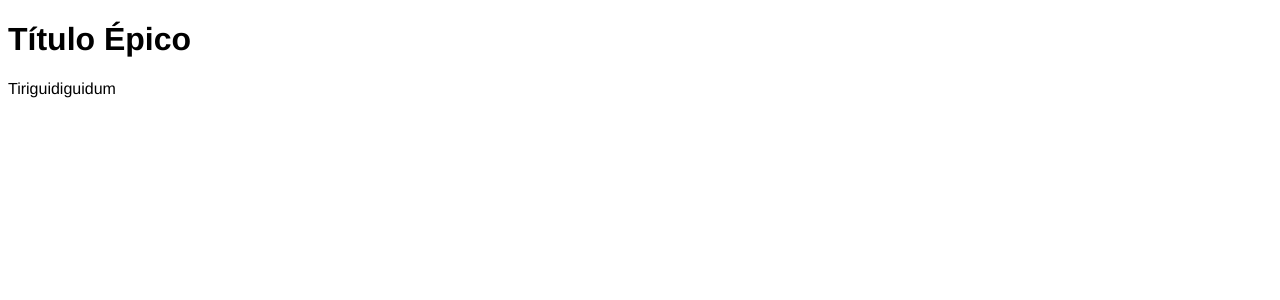
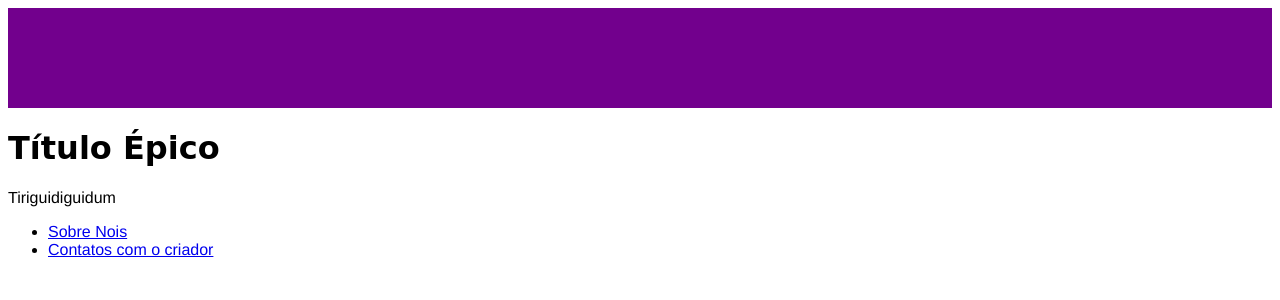
Before and after one commit to MateusGa/Projeto_la_sla, a Django app: template Projeto_la_sla/site_legal_e_bacana/templates/site_legal_e_bacana/inicio.html in a window 1280 px wide. Shown: the top 300 px of the page. Run offline with Django 5.2, Linux system fonts and the light colour scheme; the template is opened without the code that fills it, so the values that code supplies are empty.

Commit message:
Mais coisa em HTML e CSS é legal

```diff
--- a/Projeto_la_sla/site_legal_e_bacana/templates/site_legal_e_bacana/inicio.html
+++ b/Projeto_la_sla/site_legal_e_bacana/templates/site_legal_e_bacana/inicio.html
@@ -8,11 +8,39 @@
     <meta name="viewport" content="width=device-width, initial-scale=1.0">
     <title>Título legal</title>
     <link rel="stylesheet" href="{% static "css/estilo.css" %}">
+
+    <style>
+
+        #myDIV {
+        width: device-width;
+        height: 100px;
+        background: red;
+        animation: mymove 5s infinite;
+}
+
+        h1{
+            font-family: Comic Sans MS;
+        }
+
+        @keyframes mymove {
+        from {background-color: red;}
+        to {background-color: blue;}
+}
+
+    </style>
 </head>
 <body>
+
+    <div id="myDIV"></div>
 
     <h1>Título Épico</h1>
     <p>Tiriguidiguidum </p>
 
+    <ul>
+        <li><a href="{% url "sobre" %}">Sobre Nois</a></li>
+        <li><a href="{% url "contatos" %}">Contatos com o criador</a></li>
+
+    </ul>
+
 </body>
 </html>
--- a/Projeto_la_sla/site_legal_e_bacana/urls.py
+++ b/Projeto_la_sla/site_legal_e_bacana/urls.py
@@ -1,9 +1,11 @@
 #manda isso pro github
 
 from django.urls import path
-from .views import Index
+from .views import *
 
 urlpatterns = [
     # path("admin/", admin.site.urls),
-    path("Parte_1", Index.as_view(), name="Le_Start")
+    path("Le_Start/", Index.as_view(), name="Le_Start"),
+    path("Sobre_Nos/", Sobre.as_view(), name="sobre"),
+    path("Contatos",Contato.as_view(), name="contatos" )
 ]
--- a/Projeto_la_sla/site_legal_e_bacana/views.py
+++ b/Projeto_la_sla/site_legal_e_bacana/views.py
@@ -2,3 +2,9 @@
 
 class Index(TemplateView):
     template_name = "site_legal_e_bacana/inicio.html"
+
+class Sobre(TemplateView):
+    template_name = "site_legal_e_bacana/sobre.html"
+
+class Contato(TemplateView):
+    template_name = "site_legal_e_bacana/contatos.html"
```
Also changed, not shown: Projeto_la_sla/site_legal_e_bacana/templates/site_legal_e_bacana/contatos.html (added, +16 -0 lines), Projeto_la_sla/site_legal_e_bacana/templates/site_legal_e_bacana/sobre.html (added, +21 -0 lines).
